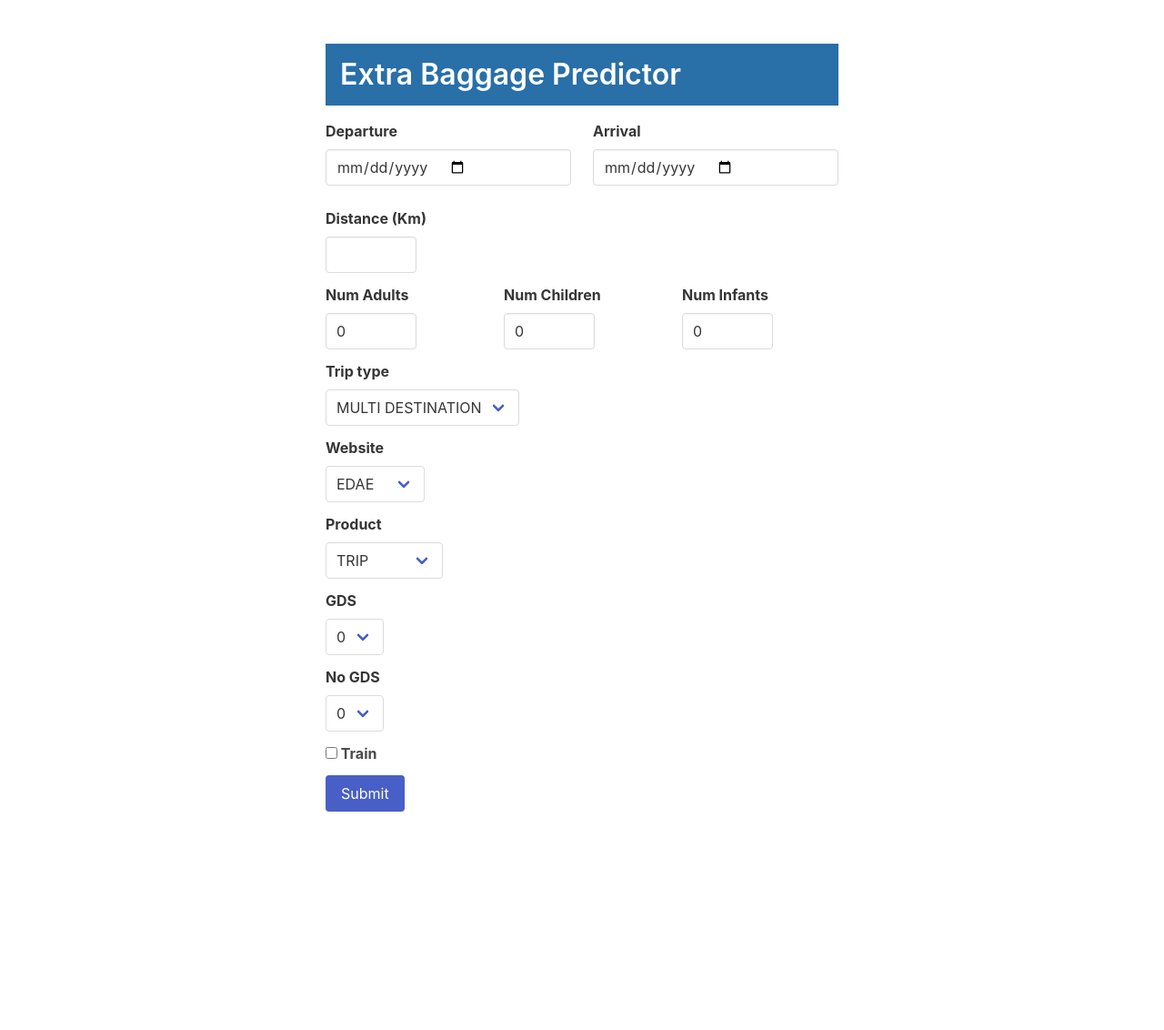
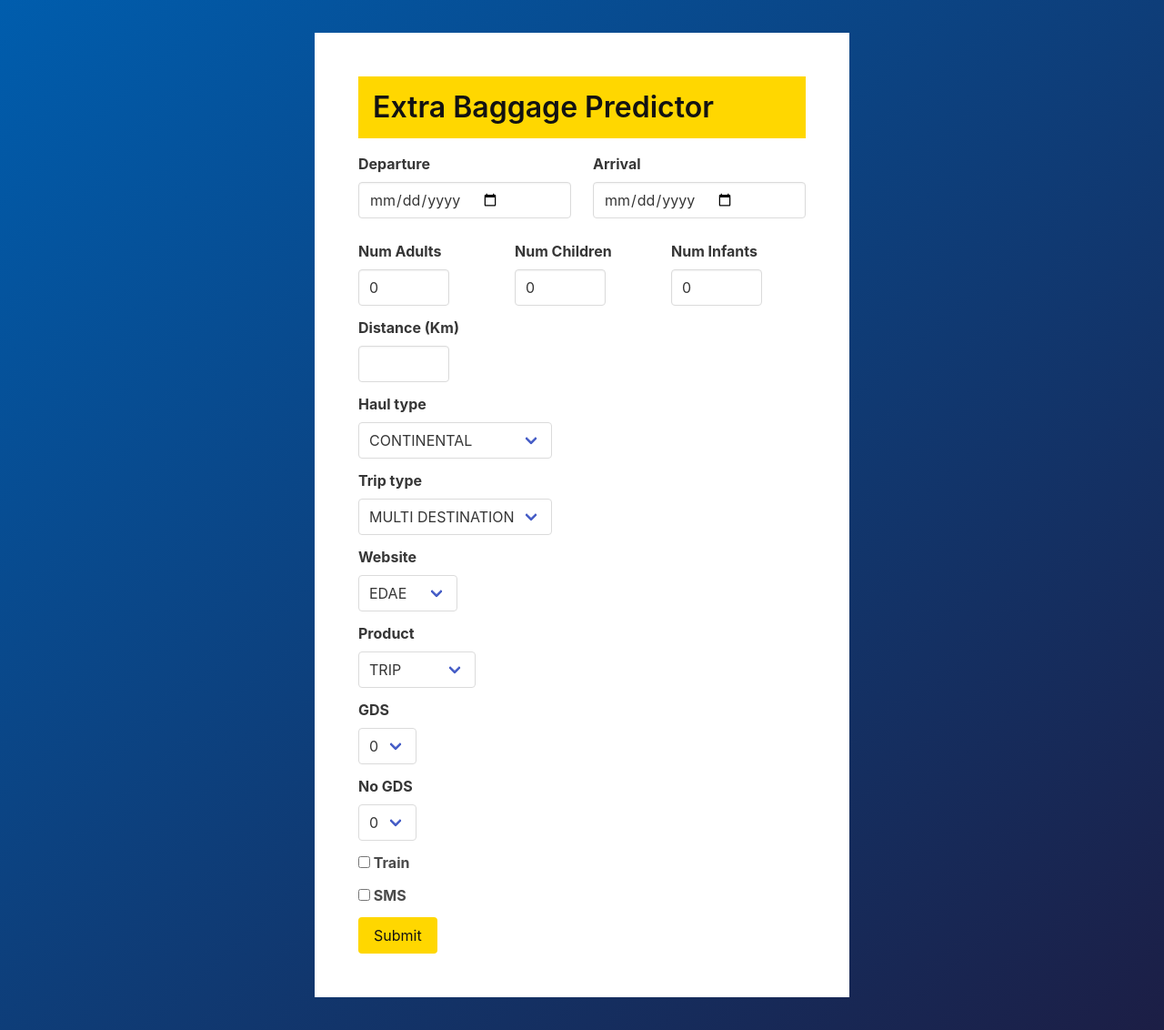
Before and after one commit to opartida/baggage-predictor, a Flask app: page / in a window 1280 px wide. Shown: the whole page at 91% size. Before the commit the page ends 892 px from the top, so only its background shows below. Run offline with Flask 2, Linux system fonts and the light colour scheme.

Commit message:
fix: complete form

```diff
--- a/MyApp/Templates/home.html
+++ b/MyApp/Templates/home.html
@@ -7,6 +7,9 @@
     <style>
       input[type="number"] {
         width: 100px;
+      }
+      body {
+        background-image: linear-gradient(to bottom right, #005dad, #1c1e45);
       }
     </style>
 
@@ -19,8 +22,8 @@
     <section class="section">
       <div class="container">
         <div class="columns is-centered">
-          <div class="column is-half">
-            <div class="has-text-white mb-4 title has-background-info-dark p-4">
+          <div class="column is-half has-background-white p-6">
+            <div style="background-color: gold" class="has-text-black-bis mb-4 title p-4">
               Extra Baggage Predictor
             </div>
             <div class="form-group">
@@ -48,34 +51,71 @@
                   </div>
                 </div>
                 <div class="field">
-                  <label class="label">Distance (Km)</label>
-                  <div class="control">
-                    <input size="10" class="input" class="input" type="number" min="0" />
-                  </div>
-                </div>
-                <div class="field">
                   <div class="columns">
                     <div class="column">
                       <label class="label">Num Adults</label>
                       <div class="control">
-                        <input type="number" class="input" min="0" max="10" value="0" />
+                        <input
+                          type="number"
+                          class="input"
+                          min="0"
+                          max="10"
+                          value="0"
+                        />
                       </div>
                     </div>
                     <div class="column">
                       <label class="label">Num Children</label>
                       <div class="control">
-                        <input type="number"  class="input" min="0" max="10" value="0" />
+                        <input
+                          type="number"
+                          class="input"
+                          min="0"
+                          max="10"
+                          value="0"
+                        />
                       </div>
                     </div>
                     <div class="column">
                       <label class="label">Num Infants</label>
                       <div class="control">
-                        <input type="number"  class="input" min="0" max="10" value="0" />
+                        <input
+                          type="number"
+                          class="input"
+                          min="0"
+                          max="10"
+                          value="0"
+                        />
                       </div>
                     </div>
                   </div>
                 </div>
+                <div class="field">
+                  <label class="label">Distance (Km)</label>
+                  <div class="control">
+                    <input
+                      size="10"
+                      class="input"
+                      class="input"
+                      type="number"
+                      min="0"
+                    />
+                  </div>
+                </div>
 
+                <div class="field">
+                  <label class="label">Haul type</label>
+                  <div class="control">
+                    <div class="select">
+                      <select>
+                        {% for i in ['CONTINENTAL', 'DOMESTIC', 'INTERCONTINENTAL']%}
+
+                        <option value="{{i}}">{{i}}</option>
+                        {% endfor %}
+                      </select>
+                    </div>
+                  </div>
+                </div>
                 <div class="field">
                   <label class="label">Trip type</label>
                   <div class="control">
@@ -151,9 +191,17 @@
                     </label>
                   </div>
                 </div>
+                <div class="field">
+                  <div>
+                    <label class="checkbox has-text-weight-bold">
+                      <input type="checkbox" id="sms" name="sms" />
+                      SMS
+                    </label>
+                  </div>
+                </div>
                 <div class="field is-grouped">
                   <div class="control">
-                    <button class="button is-link">Submit</button>
+                    <button style="background-color: gold" class="has-text-black-bis button is-link">Submit</button>
                   </div>
                 </div>
               </form>
```
